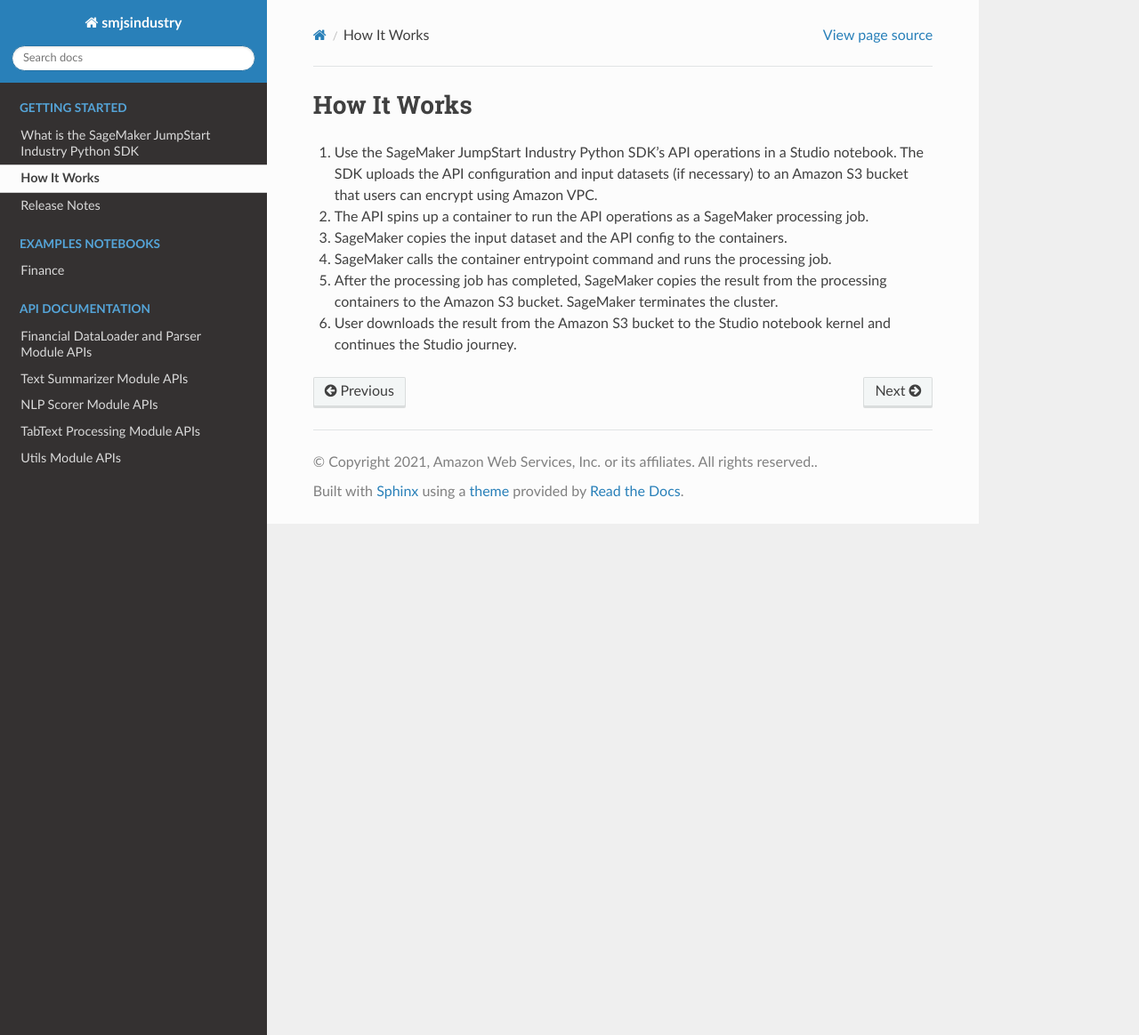
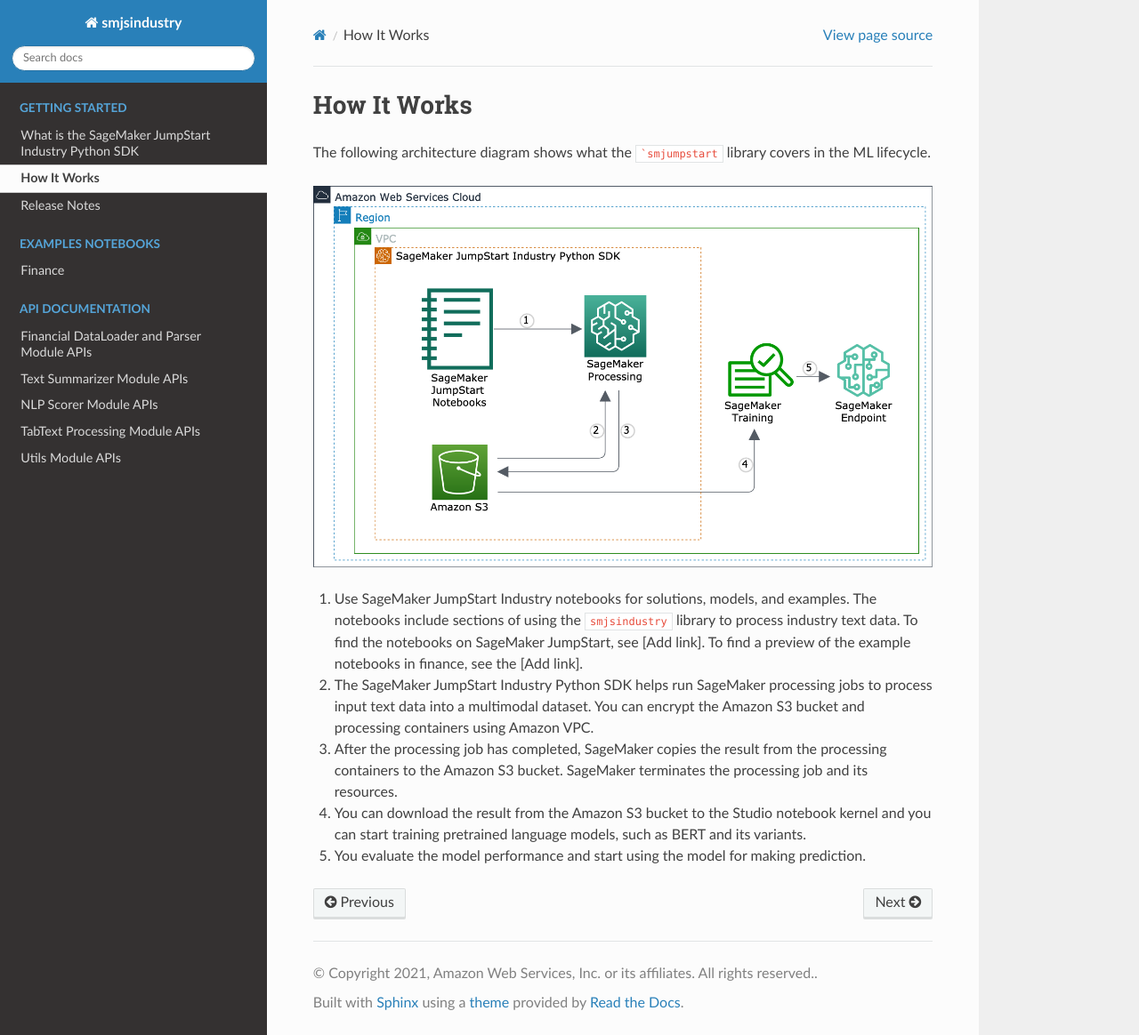
Before and after one commit to aws/sagemaker-jumpstart-industry-pack, a Sphinx documentation site: the page built from docs/source/how-it-works.rst, in a window 1280 px wide and 1164 px high. Shown: the whole window at 89% size. Built offline with Sphinx 7.4.7 and the Read the Docs theme 2.0.0, drawn with Linux system fonts in a browser that asks for light colours.

Commit message:
update README for badges, add links, add intros

````diff
--- a/docs/source/how-it-works.rst
+++ b/docs/source/how-it-works.rst
@@ -1,14 +1,25 @@
 How It Works
 ============
 
-#. Use the SageMaker JumpStart Industry Python SDK's API operations
-   in a Studio notebook. The SDK uploads the API configuration and input datasets
-   (if necessary) to an Amazon S3 bucket that users can encrypt using Amazon VPC.
-#. The API spins up a container to run the API operations as a SageMaker processing job.
-#. SageMaker copies the input dataset and the API config to the containers.
-#. SageMaker calls the container entrypoint command and runs the processing job.
+The following architecture diagram shows what the ```smjumpstart`` library covers
+in the ML lifecycle.
+
+.. image:: images/smjsindustry_system.png
+  :alt: An architecture diagram of SageMaker JumpStart end-to-end solutions
+        and the coverage of SageMaker JumpStart Industry Python SDK
+
+#. Use SageMaker JumpStart Industry notebooks for solutions, models, and examples.
+   The notebooks include sections of using the ``smjsindustry`` library to process
+   industry text data. To find the notebooks on SageMaker JumpStart, see [Add link].
+   To find a preview of the example notebooks in finance, see the
+   [Add link].
+#. The SageMaker JumpStart Industry Python SDK helps run SageMaker
+   processing jobs to process input text data into a multimodal dataset.
+   You can encrypt the Amazon S3 bucket and processing containers using Amazon VPC.
 #. After the processing job has completed, SageMaker copies the result from
    the processing containers to the Amazon S3 bucket.
-   SageMaker terminates the cluster.
-#. User downloads the result from the Amazon S3 bucket to the Studio notebook kernel
-   and continues the Studio journey.
+   SageMaker terminates the processing job and its resources.
+#. You can download the result from the Amazon S3 bucket to the Studio notebook kernel
+   and you can start training pretrained language models,
+   such as BERT and its variants.
+#. You evaluate the model performance and start using the model for making prediction.
--- a/docs/source/what-is.rst
+++ b/docs/source/what-is.rst
@@ -1,8 +1,9 @@
 What is the SageMaker JumpStart Industry Python SDK
 ===================================================
 
-SageMaker JumpStart Industry Python SDK is an open source library for
-feature engineering, training, and deploying industry-focused
+SageMaker JumpStart Industry Python SDK is an open source client library for
+processing text datasets, training ML language models such as BERT and its variants,
+and deploying industry-focused
 machine learning models on Amazon SageMaker JumpStart. With this
 industry-focused SDK, you can curate datasets, and train and deploy models.
 
````
Also changed, not shown: README.rst (+6 -6 lines), docs/source/images/smjsindustry_system.png (added).
